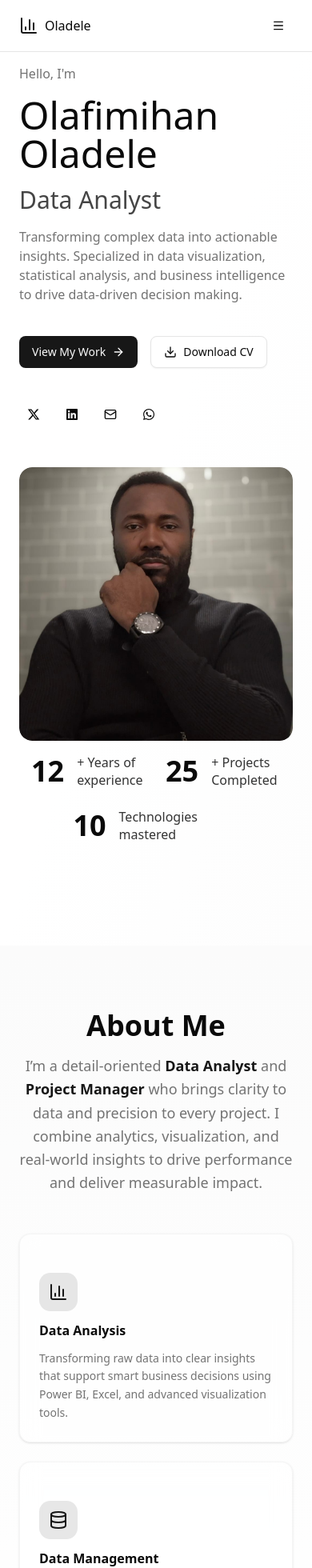
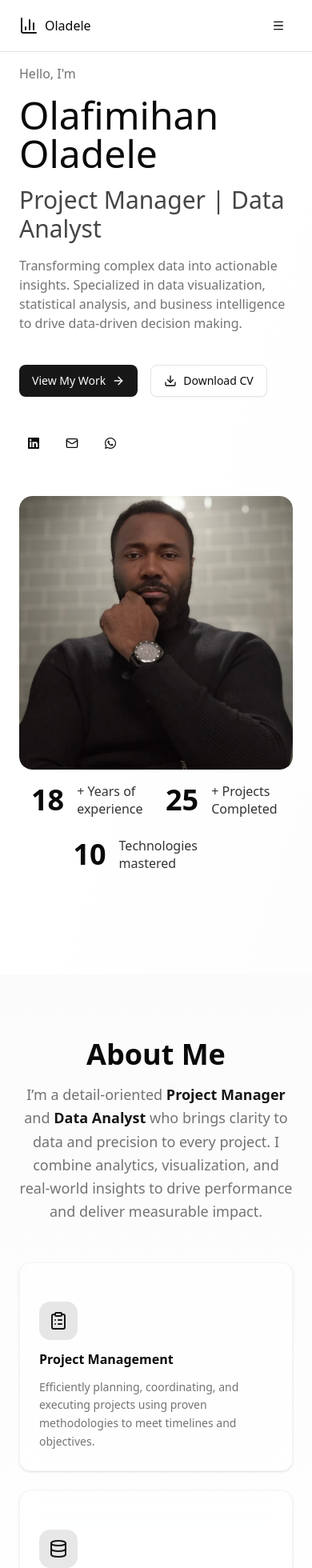
Before and after one commit to Babajide789/dele-portfolio, a Next.js app: page / in a window 390 px wide. Shown: the top 1960 px of the page at 80% size. Built offline with nearby package versions, Linux system fonts and the light colour scheme.

Commit message:
added analytics for view. still have more to do

```diff
--- a/package.json
+++ b/package.json
@@ -10,11 +10,13 @@
   },
   "dependencies": {
     "@radix-ui/react-slot": "^1.2.3",
+    "@vercel/analytics": "^1.5.0",
     "class-variance-authority": "^0.7.1",
     "clsx": "^2.1.1",
     "framer-motion": "^12.23.24",
     "lucide-react": "^0.548.0",
     "next": "16.0.0",
+    "next-themes": "^0.4.6",
     "react": "19.2.0",
     "react-countup": "^6.5.3",
     "react-dom": "19.2.0",
--- a/src/app/layout.tsx
+++ b/src/app/layout.tsx
@@ -2,6 +2,7 @@ import type { Metadata } from "next";
 import { Geist, Geist_Mono } from "next/font/google";
 import "./globals.css";
 import { Navbar } from "@/components/Navbar";
+import { Analytics } from "@vercel/analytics/next";
 
 
 const geistSans = Geist({
@@ -82,6 +83,7 @@ export default function RootLayout({
       >
         <Navbar />
         {children}
+        <Analytics/>
       </body>
     </html>
   );
--- a/src/components/About.tsx
+++ b/src/components/About.tsx
@@ -13,10 +13,10 @@ import {
 
 const expertise = [
   {
-    icon: BarChart3,
-    title: "Data Analysis",
+    icon: ClipboardList,
+    title: "Project Management",
     description:
-      "Transforming raw data into clear insights that support smart business decisions using Power BI, Excel, and advanced visualization tools.",
+      "Efficiently planning, coordinating, and executing projects using proven methodologies to meet timelines and objectives.",
   },
   {
     icon: Database,
@@ -25,16 +25,16 @@ const expertise = [
       "Skilled in organizing, cleaning, and maintaining datasets for seamless analytics and long-term accessibility.",
   },
   {
+    icon: BarChart3,
+    title: "Data Analysis",
+    description:
+      "Transforming raw data into clear insights that support smart business decisions using Power BI, Excel, and advanced visualization tools.",
+  },
+  {
     icon: Plane,
     title: "DJI Drone Pilot",
     description:
       "Certified drone pilot experienced in data capture, mapping, and aerial analysis for projects and site evaluations.",
-  },
-  {
-    icon: ClipboardList,
-    title: "Project Management",
-    description:
-      "Efficiently planning, coordinating, and executing projects using proven methodologies to meet timelines and objectives.",
   },
   {
     icon: PieChart,
@@ -76,8 +76,8 @@ export function About() {
             className="text-muted-foreground max-w-2xl mx-auto text-lg leading-relaxed"
           >
             I’m a detail-oriented{" "}
-            <span className="font-semibold text-primary">Data Analyst</span> and{" "}
-            <span className="font-semibold text-primary">Project Manager</span>{" "}
+            <span className="font-semibold text-primary">Project Manager</span> and{" "}
+            <span className="font-semibold text-primary">Data Analyst</span>{" "}
             who brings clarity to data and precision to every project. I combine
             analytics, visualization, and real-world insights to drive
             performance and deliver measurable impact.
--- a/src/components/Hero.tsx
+++ b/src/components/Hero.tsx
@@ -15,7 +15,7 @@ export function Hero() {
             <div className="space-y-4">
               <p className="text-muted-foreground">Hello, I&apos;m</p>
               <h1 className="text-5xl lg:text-6xl">Olafimihan Oladele</h1>
-              <h2 className="text-3xl lg:text-4xl text-primary/80">Data Analyst</h2>
+              <h2 className="text-3xl lg:text-4xl text-primary/80">Project Manager | Data Analyst</h2>
               <p className="text-muted-foreground max-w-lg">
                 Transforming complex data into actionable insights. Specialized in data visualization,
                 statistical analysis, and business intelligence to drive data-driven decision making.
@@ -41,7 +41,7 @@ export function Hero() {
             </div>
 
             <div className="flex gap-3 pt-4">
-              <Link
+              {/* <Link
                 href="https://x.com/deleolafimihan?s=21"
                 target="_blank"
                 rel="noopener noreferrer"
@@ -54,7 +54,7 @@ export function Hero() {
                 >
                   <FaXTwitter className="w-5 h-5" />
                 </Button>
-              </Link>
+              </Link> */}
 
               {/* LinkedIn */}
               <Link
--- a/src/components/Skills.tsx
+++ b/src/components/Skills.tsx
@@ -6,9 +6,9 @@ import { Card, CardContent, CardHeader, CardTitle } from "./ui/card";
 import { Badge } from "./ui/badge";
 
 const skillsData = [
+  { skill: "Project Management", proficiency: 92 },
   { skill: "Data Analysis", proficiency: 95 },
   { skill: "Data Management", proficiency: 90 },
-  { skill: "Project Management", proficiency: 88 },
   { skill: "Power BI", proficiency: 85 },
   { skill: "Microsoft Excel", proficiency: 92 },
   { skill: "DJI Drone Operations", proficiency: 85 },
@@ -208,6 +208,22 @@ export function Skills() {
                   <motion.div
                     initial={{ opacity: 0, x: -20 }}
                     whileInView={{ opacity: 1, x: 0 }}
+                    transition={{ delay: 0.5 }}
+                  >
+                    <h4 className="font-semibold mb-2 flex items-center gap-2">
+                      <span className="w-1 h-4 bg-primary rounded-full"></span>
+                      Project Leadership
+                    </h4>
+                    <p className="text-sm text-muted-foreground leading-relaxed">
+                      Experienced in leading multidisciplinary teams,
+                      supervising construction and analytical projects, and
+                      delivering high-impact outcomes on time and within scope.
+                    </p>
+                  </motion.div>
+
+                  <motion.div
+                    initial={{ opacity: 0, x: -20 }}
+                    whileInView={{ opacity: 1, x: 0 }}
                     transition={{ delay: 0.4 }}
                   >
                     <h4 className="font-semibold mb-2 flex items-center gap-2">
@@ -218,22 +234,6 @@ export function Skills() {
                       Skilled in transforming raw data into actionable insights,
                       maintaining data integrity, and building efficient
                       management systems that improve decision accuracy.
-                    </p>
-                  </motion.div>
-
-                  <motion.div
-                    initial={{ opacity: 0, x: -20 }}
-                    whileInView={{ opacity: 1, x: 0 }}
-                    transition={{ delay: 0.5 }}
-                  >
-                    <h4 className="font-semibold mb-2 flex items-center gap-2">
-                      <span className="w-1 h-4 bg-primary rounded-full"></span>
-                      Project Leadership
-                    </h4>
-                    <p className="text-sm text-muted-foreground leading-relaxed">
-                      Experienced in leading multidisciplinary teams,
-                      supervising construction and analytical projects, and
-                      delivering high-impact outcomes on time and within scope.
                     </p>
                   </motion.div>
 
--- a/src/components/features/Stats.tsx
+++ b/src/components/features/Stats.tsx
@@ -4,7 +4,7 @@ import CountUp from "react-countup"
 import { useInView } from "react-intersection-observer"
 
 const stats = [
-  { num: 12, text: "+ Years of experience" },
+  { num: 18, text: "+ Years of experience" },
   { num: 25, text: "+ Projects Completed" },
   { num: 10, text: "Technologies mastered" },
 //   { num: 120, text: " + Code Commits" },
--- /dev/null
+++ b/src/components/features/ThemeProvider.tsx
@@ -0,0 +1,9 @@
+"use client";
+
+import * as React from "react";
+import { ThemeProvider as NextThemesProvider } from "next-themes";
+import { type ThemeProviderProps } from "next-themes/dist/types";
+
+export function ThemeProvider({ children, ...props }: ThemeProviderProps) {
+  return <NextThemesProvider {...props}>{children}</NextThemesProvider>;
+}
```
Also changed, not shown: 1 other file (tests, documents, lock files or other folders).
